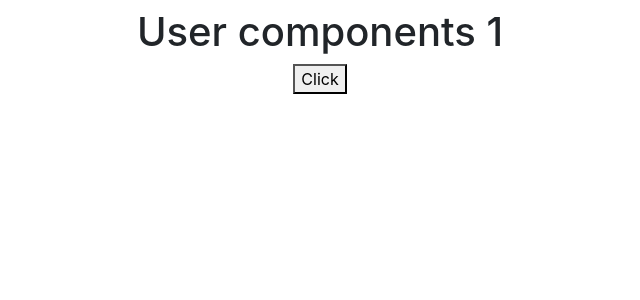
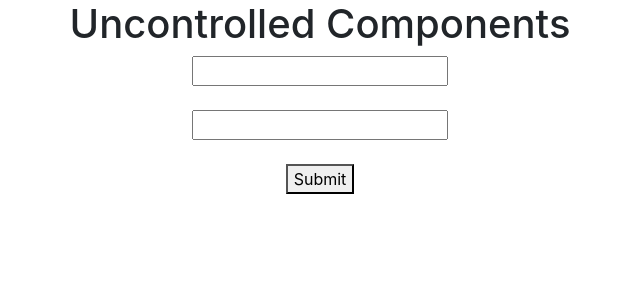
Before and after one commit to Nikhil3389/react-practice, a React (Create React App) app: page / in a window 1280 px wide. Shown: the top 300 px of the page, without its empty margins (320-960 px from the left). Built offline with nearby package versions, Linux system fonts and the light colour scheme.

Commit message:
Uncontrolled components

```diff
--- a/src/App.js
+++ b/src/App.js
@@ -1,12 +1,17 @@
-import logo from './logo.svg';
-import React, { Component, useDeferredValue, useEffect, useState } from 'react';
+import logo from "./logo.svg";
+import React, {
+  Component,
+  useDeferredValue,
+  useEffect,
+  useRef,
+  useState,
+} from "react";
 
-import './App.css';
-import Students from './components/Students';
-import Profile from './components/Profile';
-import User from './components/User';
+import "./App.css";
+import Students from "./components/Students";
+import Profile from "./components/Profile";
+import User from "./components/User";
 // adding using state class
-
 
 // class App extends Component
 // {
@@ -36,8 +41,6 @@ import User from './components/User';
 
 // }
 
-
-
 // ####################### props apps.js #########################
 
 // function App()
@@ -52,12 +55,10 @@ import User from './components/User';
 // }
 // export default App;
 
-
 // ############# class props #################
 // export default class App extends Component
 
 // {
-
 
 //   constructor()
 //   {
@@ -75,7 +76,6 @@ import User from './components/User';
 //       <button onClick={() => this.setState({name:"Kataria"})}>Update Name</button>
 //       {/* <Students email ={"abc@gmail.com"}/> */}
 //     </div>
-
 
 //     )
 //   }
@@ -128,7 +128,6 @@ import User from './components/User';
 //   )
 // }
 // export default App;
-
 
 // ##################### CREATING FORMS ################
 // function App()
@@ -205,11 +204,9 @@ import User from './components/User';
 //   })
 //   function getData(){
 
-
 //   alert("here is data")
 //   }
 //   return(
-
 
 //     <div className="App">
 //       <User data={getData}/>
@@ -231,26 +228,47 @@ import User from './components/User';
 // }
 // export default App;
 // #################### PURE COMPONENT ######################
-class App extends Component{
-  constructor()
-  {
-    super();
-    this.state={
-      count:1
-    }
+// class App extends Component{
+//   constructor()
+//   {
+//     super();
+//     this.state={
+//       count:1
+//     }
+//   }
+//   render()
+//   {
+//     return (
+//       <div className='App'>
+//         <h1>Hello</h1>
+//         <User count={this.state.count}/>
+//         <button onClick={()=>this.setState({count:this.state.count+1})}>
+//           Click
+//         </button>
+//       </div>
+
+//     )
+//   }
+// }
+// export default App;
+
+function App() {
+  let refInput = useRef(null);
+  function submitForm(e) {
+    e.preventDefault();
+    console.log("Input 1 :", refInput.current.value);
+    let input3  = document.getElementById('input3').value
+    console.log('input 2 : ' , input3)
   }
-  render()
-  {
-    return (
-      <div className='App'>
-        <h1></h1>
-        <User count={this.state.count}/>
-        <button onClick={()=>this.setState({count:this.state.count+1})}>
-          Click
-        </button>
-      </div>
-
-    )
-  }
+  return (
+    <div className="App">
+      <h1>Uncontrolled Components</h1>
+      <form onSubmit={submitForm}>
+        <input ref={refInput} type="text" /> <br /> <br />
+        <input id = "input3" type="text" /> <br /> <br />
+        <button> Submit</button>
+      </form>
+    </div>
+  );
 }
 export default App;
```
